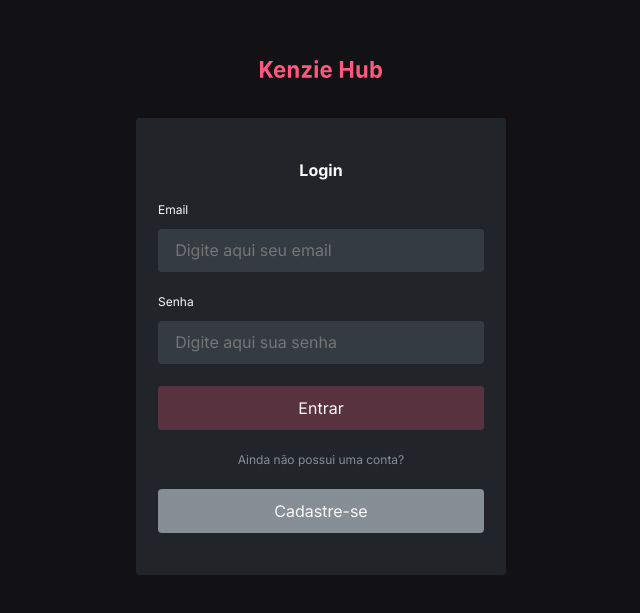
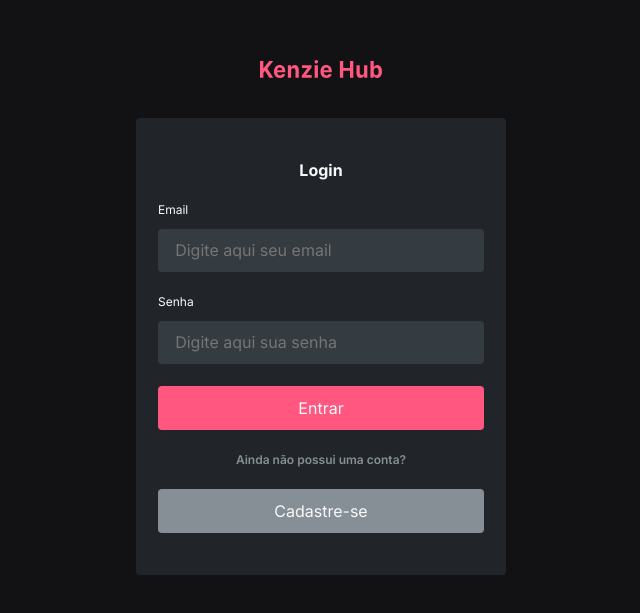
Before and after one commit to Danielle-Luz/Kenzie-Hub, a React (Create React App) app: page /login in a window 1280 px wide. Shown: the part 123-736 px from the top of the page, without its empty margins (319-959 px from the left). Built offline with nearby package versions, Linux system fonts and the light colour scheme.

Commit message:
fix: span weight and errors reference

```diff
--- a/src/pages/Login/index.jsx
+++ b/src/pages/Login/index.jsx
@@ -23,7 +23,7 @@
   const {
     register,
     handleSubmit,
-    formState: errors,
+    formState: { errors },
   } = useForm({
     resolver: yupResolver(loginSchema),
   });
@@ -61,8 +61,12 @@
           fieldsList={fieldsList}
           register={register}
         />
-        <TextStyled tag="span">Ainda não possui uma conta?</TextStyled>
-        <ButtonSecondary to="/register" size>Cadastre-se</ButtonSecondary>
+        <TextStyled tag="span" weight="medium">
+          Ainda não possui uma conta?
+        </TextStyled>
+        <ButtonSecondary to="/register" size>
+          Cadastre-se
+        </ButtonSecondary>
       </main>
     </FormContainer>
   );
```
